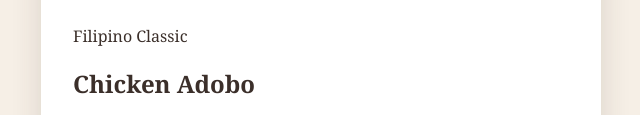
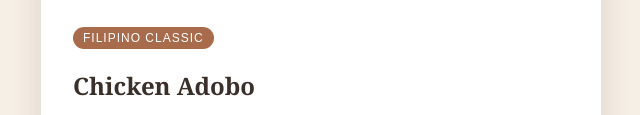
Before and after one commit to cowniv/02-css-recipe-card, a plain HTML site: page index.html in a window 1280 px wide. Shown: the part 303-418 px from the top of the page, without its empty margins (319-959 px from the left). Drawn offline with Linux system fonts and the light colour scheme.

Commit message:
style: design the recipe tag

```diff
--- a/style.css
+++ b/style.css
@@ -30,3 +30,15 @@ body {
 .card-body {
   padding: 28px 32px 36px;
 }
+
+.tag {
+  display: inline-block;
+  background: #a86b4c;
+  color: #fff;
+  font-family: Arial, sans-serif;
+  font-size: 12px;
+  letter-spacing: 1px;
+  text-transform: uppercase;
+  padding: 4px 10px;
+  border-radius: 999px;
+}
```
